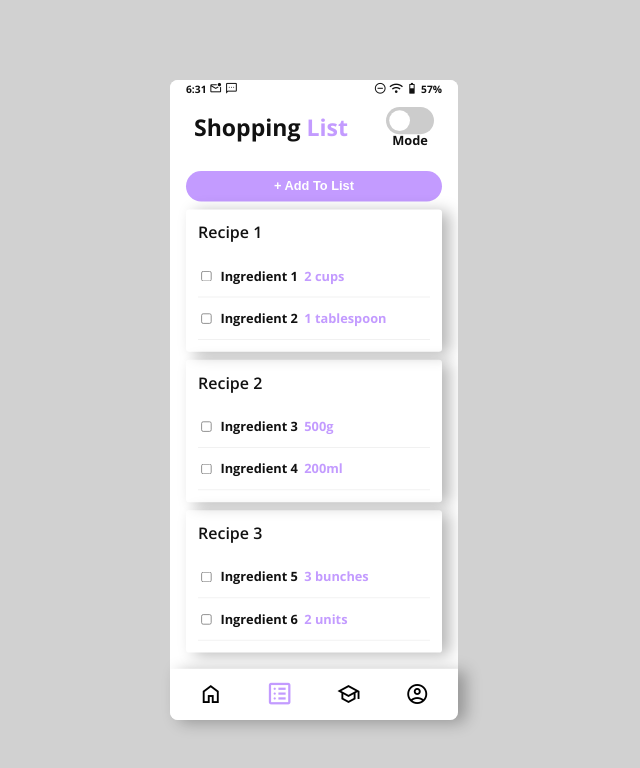
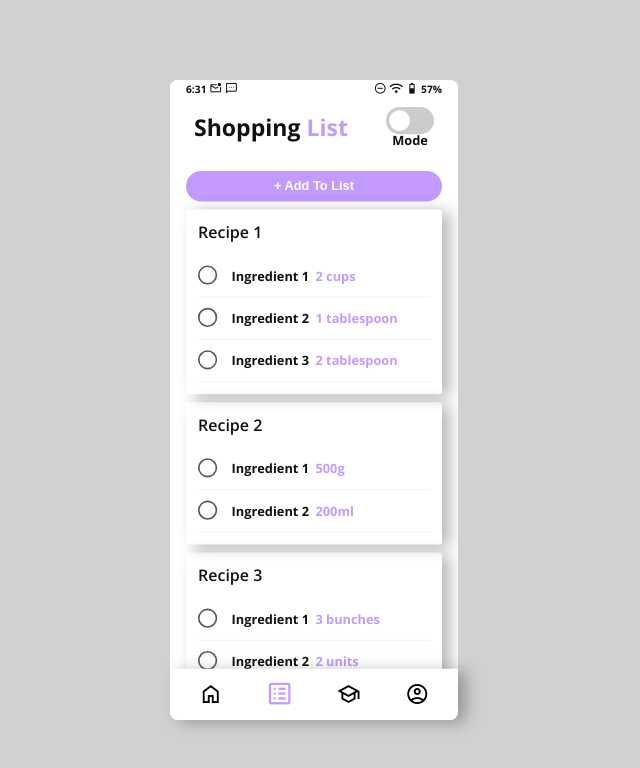
Before and after one commit to Hahkobeh/cooking-instructor, a React (Vite) app: page /shopping-list in a window 1280 px wide. Shown: the top 768 px of the page, without its empty margins (326-966 px from the left). Built offline with nearby package versions, Linux system fonts and the light colour scheme.

Commit message:
Created circular checkbox component and added comments to all shopping list related components.

```diff
--- /dev/null
+++ b/src/components/checkbox/CircularCheckbox.jsx
@@ -0,0 +1,31 @@
+import PropTypes from 'prop-types';
+import styles from './CircularCheckbox.module.scss';
+
+// Define the CircularCheckbox functional component with destructured props `checked` and `onChange`.
+const CircularCheckbox = ({ checked, onChange }) => {
+	return (
+		// label element to increase the clickable area of checkbox
+		<label className={styles['custom-checkbox']}>
+			{/* The actual checkbox input, visually hidden but interactive.
+                Its checked state is controlled by the `checked` prop, and it triggers the `onChange`
+                function passed as a prop when its state changes. */}
+			<input
+				type="checkbox"
+				checked={checked}
+				onChange={onChange}
+				// Apply CSS class to visually hide the checkbox but keeping it functional
+				className={styles['hidden-checkbox']}
+			/>
+			{/* A span used to visually represent the custom circular checkbox. The actual appearance,
+                including the visual indication of the checked state, is controlled via CSS. */}
+			<span className={styles['checkbox-circle']}></span>
+		</label>
+	);
+};
+
+CircularCheckbox.propTypes = {
+	checked: PropTypes.bool.isRequired,
+	onChange: PropTypes.func.isRequired,
+};
+
+export default CircularCheckbox;
--- /dev/null
+++ b/src/components/checkbox/CircularCheckbox.module.scss
@@ -0,0 +1,37 @@
+@use '../../styles/variables.scss';
+
+.custom-checkbox {
+	display: inline-block;
+	cursor: pointer;
+}
+
+.hidden-checkbox {
+	display: none; // Hide the actual checkbox
+}
+
+.checkbox-circle {
+	height: 20px;
+	width: 20px;
+	border-radius: 50%;
+	border: 2px solid #555; // Customize the border color as needed
+	display: inline-block;
+	margin-right: 10px;
+	position: relative;
+
+	&:after {
+		content: '';
+		position: absolute;
+		top: 50%;
+		left: 50%;
+		transform: translate(-50%, -50%) scale(0);
+		transition: transform 0.2s ease;
+		width: 60%;
+		height: 60%;
+		border-radius: 50%;
+		background-color: #555; // Customize the fill color as needed
+	}
+}
+
+.hidden-checkbox:checked + .checkbox-circle:after {
+	transform: translate(-50%, -50%) scale(1); // Expand the inner circle when checked
+}
--- a/src/components/shopping/ShoppingListIngredient.jsx
+++ b/src/components/shopping/ShoppingListIngredient.jsx
@@ -1,17 +1,21 @@
 import PropTypes from 'prop-types';
+import CircularCheckbox from '../checkbox/CircularCheckbox';
 import styles from './shopping.module.scss';
 
+// Define the ShoppingListIngredient functional component with destructured props.
 const ShoppingListIngredient = ({ ingredient, onToggle }) => {
+	// Function to handle change events (e.g., when the checkbox is clicked).
 	const handleChange = () => {
-		onToggle({ ...ingredient, checked: !ingredient.checked }); // Ensure to update the checked state
+		// Calls the onToggle function passed as a prop from parent (ShoppingListRecipe), with the current ingredient's state updated (toggled checked state).
+		onToggle({ ...ingredient, checked: !ingredient.checked }); // use '...' spread operator to copy ingredient with all its properties, but
 	};
 
+	// Determines the CSS class based on whether the ingredient is checked, applying different styles
 	const ingredientClass = `${styles['ingredient-item']} ${ingredient.checked ? styles['checked-ingredient'] : ''}`;
 
 	return (
 		<div className={ingredientClass}>
-			<input
-				type="checkbox"
+			<CircularCheckbox
 				checked={ingredient.checked || false}
 				onChange={handleChange}
 			/>
@@ -28,7 +32,7 @@ ShoppingListIngredient.propTypes = {
 		name: PropTypes.string.isRequired,
 		quantity: PropTypes.oneOfType([PropTypes.string, PropTypes.number])
 			.isRequired,
-		checked: PropTypes.bool, // checked property may not initially exist
+		checked: PropTypes.bool, // Checked property may not initially exist
 	}).isRequired,
 	onToggle: PropTypes.func.isRequired,
 };
--- a/src/components/shopping/ShoppingListRecipe.jsx
+++ b/src/components/shopping/ShoppingListRecipe.jsx
@@ -2,18 +2,22 @@ import PropTypes from 'prop-types';
 import ShoppingListIngredient from './ShoppingListIngredient';
 import styles from './shopping.module.scss';
 
+// Define the ShoppingListRecipe functional component with props received from the parent component (ShoppingList)
 const ShoppingListRecipe = ({ recipes, onIngredientToggle }) => {
 	return (
 		<div>
+			{/* Iterate over the recipes array passed as a prop, rendering a div for each recipe */}
 			{recipes.map((recipe) => (
 				<div key={recipe.id} className={styles['shopping-list-recipe']}>
 					<h3 className={styles['recipe-title']}>{recipe.name}</h3>
 					<ul>
+						{/* Iterate over the ingredients of the current recipe, rendering a list item for each */}
 						{recipe.ingredients.map((ingredient, index) => (
 							<li key={index}>
+								{/* Render the ShoppingListIngredient component for each ingredient */}
 								<ShoppingListIngredient
 									ingredient={ingredient} // Pass the entire ingredient object
-									onToggle={() => onIngredientToggle(recipe.id, ingredient)}
+									onToggle={() => onIngredientToggle(recipe.id, ingredient)} // Calls onIngredientToggle, passed as a prop (from the parent component)
 								/>
 							</li>
 						))}
--- a/src/components/shopping/shopping.module.scss
+++ b/src/components/shopping/shopping.module.scss
@@ -1,3 +1,4 @@
+// Import variables from a central variables file.
 @use '../../styles/variables.scss';
 
 .shopping-list-recipe {
@@ -33,11 +34,45 @@
 	color: variables.$accent;
 }
 
-.checkbox {
+// Custom circular checkbox styles.
+.custom-checkbox {
+	display: inline-flex;
+	align-items: center;
+	cursor: pointer;
+}
+
+.hidden-checkbox {
+	display: none; // Hide the actual checkbox input.
+}
+
+.checkbox-circle {
+	height: 20px;
+	width: 20px;
+	border-radius: 50%;
+	border: 2px solid #555; // Consider using a variable for border color.
+	display: inline-block;
 	margin-right: 10px;
+	position: relative;
+
+	&:after {
+		content: '';
+		position: absolute;
+		top: 50%;
+		left: 50%;
+		transform: translate(-50%, -50%) scale(0);
+		transition: transform 0.2s ease;
+		width: 60%;
+		height: 60%;
+		border-radius: 50%;
+		background-color: #555; // Consider using a variable for the fill color.
+	}
+}
+
+.hidden-checkbox:checked + .checkbox-circle:after {
+	transform: translate(-50%, -50%) scale(1); // Expand the inner circle when checked.
 }
 
 .checked-ingredient {
 	text-decoration: line-through;
-	color: #999;
+	color: #999; // Consider using a variable for the checked color.
 }
--- a/src/pages/shopping-list/ShoppingList.jsx
+++ b/src/pages/shopping-list/ShoppingList.jsx
@@ -4,39 +4,54 @@ import ToggleSwitch from '@/components/toggle/ToggleSwitch';
 import styles from './shopping-list.module.scss';
 
 const ShoppingList = () => {
+	// State hook for managing the recipes array. Initially set to an empty array.
 	const [recipes, setRecipes] = useState([]);
 
+	// Effect hook to populate the recipes state when the component mounts. Runs only once due to empty dependency array.
 	useEffect(() => {
 		const initialRecipes = [
+			// Hard-coded initial recipes data.
 			{
 				id: 1,
 				name: 'Recipe 1',
 				ingredients: [
 					{ name: 'Ingredient 1', quantity: '2 cups' },
 					{ name: 'Ingredient 2', quantity: '1 tablespoon' },
+					{ name: 'Ingredient 3', quantity: '2 tablespoon' },
 				],
 			},
 			{
 				id: 2,
 				name: 'Recipe 2',
 				ingredients: [
-					{ name: 'Ingredient 3', quantity: '500g' },
-					{ name: 'Ingredient 4', quantity: '200ml' },
+					{ name: 'Ingredient 1', quantity: '500g' },
+					{ name: 'Ingredient 2', quantity: '200ml' },
 				],
 			},
 			{
 				id: 3,
 				name: 'Recipe 3',
 				ingredients: [
-					{ name: 'Ingredient 5', quantity: '3 bunches' },
-					{ name: 'Ingredient 6', quantity: '2 units' },
+					{ name: 'Ingredient 1', quantity: '3 bunches' },
+					{ name: 'Ingredient 2', quantity: '2 units' },
+					{ name: 'Ingredient 3', quantity: '1 tablespoon' },
+				],
+			},
+			{
+				id: 4,
+				name: 'Recipe 4',
+				ingredients: [
+					{ name: 'Ingredient 1', quantity: '3 bunches' },
+					{ name: 'Ingredient 2', quantity: '2 units' },
+					{ name: 'Ingredient 3', quantity: '1 tablespoon' },
 				],
 			},
 		];
 
-		setRecipes(initialRecipes);
-	}, []); // Empty dependency array makes this effect run only once on component mount
+		setRecipes(initialRecipes); // Updating the recipes state with the initial data.
+	}, []);
 
+	// Function to handle toggling the checked state of an ingredient within a recipe.
 	const handleIngredientToggle = (recipeId, toggledIngredient) => {
 		setRecipes(
 			recipes.map((recipe) => {
@@ -45,7 +60,7 @@ const ShoppingList = () => {
 						...recipe,
 						ingredients: recipe.ingredients.map((ingredient) => {
 							if (ingredient.name === toggledIngredient.name) {
-								return { ...ingredient, checked: !ingredient.checked };
+								return { ...ingredient, checked: !ingredient.checked }; // Toggling the checked state.
 							}
 							return ingredient;
 						}),
@@ -56,6 +71,7 @@ const ShoppingList = () => {
 		);
 	};
 
+	// Render method of the component, defining the structure of the shopping list UI.
 	return (
 		<div id={styles['shopping-list']}>
 			<div className={styles['header-container']}>
```
